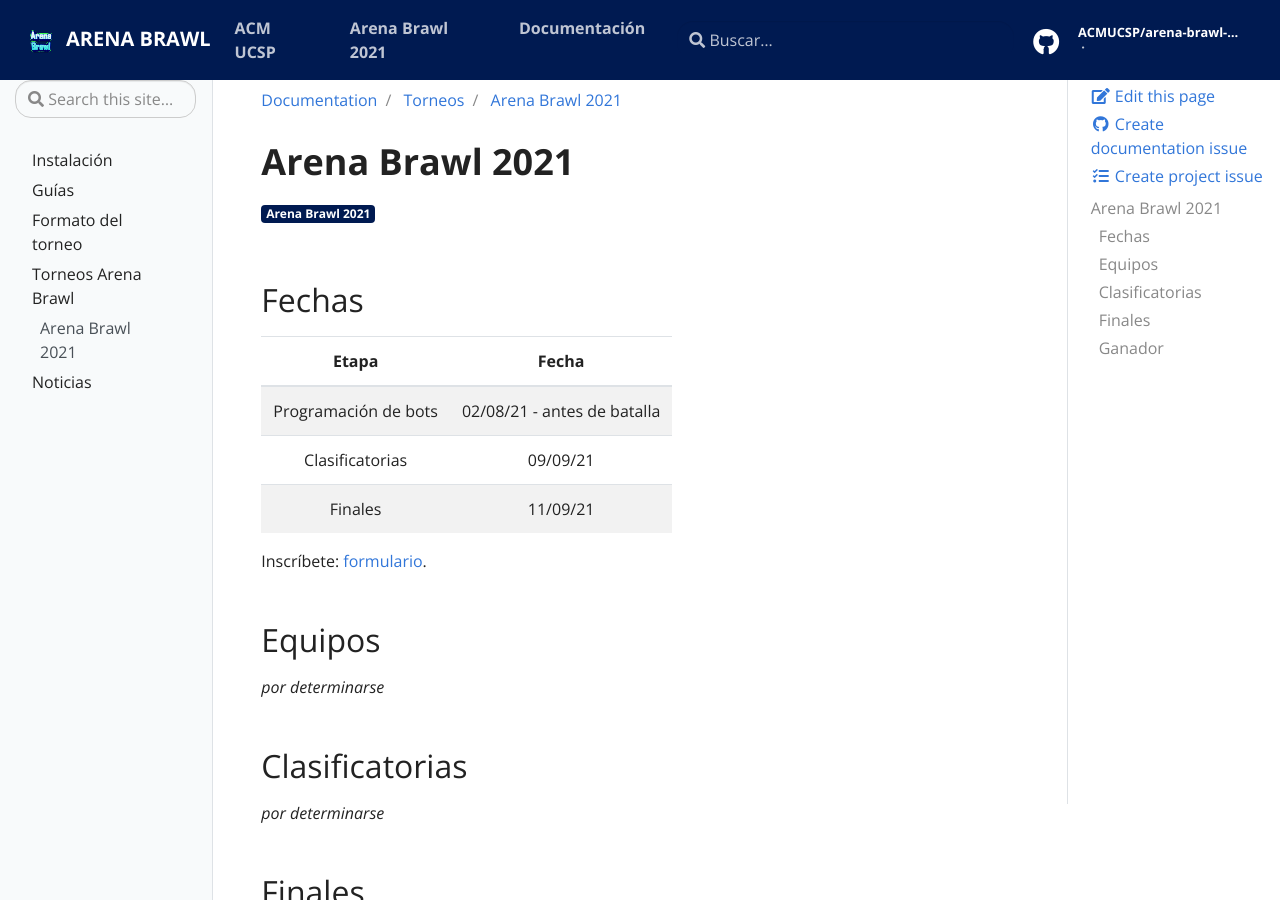
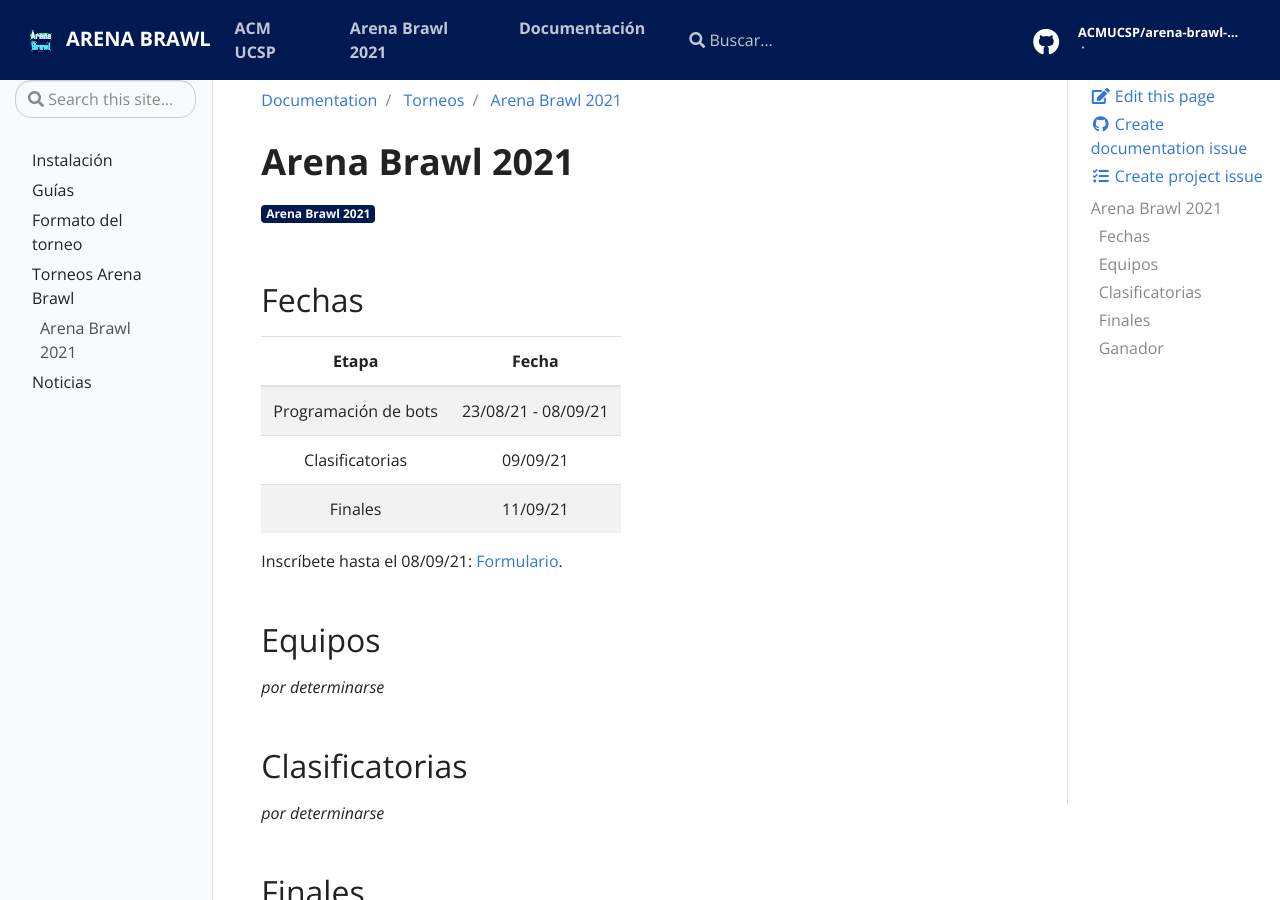
Before and after one commit to ACMUCSP/arena-brawl-wiki, a Jekyll site: the page built from _docs/torneos/ab21.md, in a window 1280 px wide and 900 px high. Built offline with Jekyll 4.4.1, drawn with Linux system fonts in a browser that asks for light colours.

Commit message:
Fix dates & writing mistakes

```diff
--- a/_data/navigation.yml
+++ b/_data/navigation.yml
@@ -1,6 +1,6 @@
 - title: ACM UCSP
-  url: "https://ucsp.acm.org/"
+  external_url: "https://ucsp.acm.org/"
 - title: Arena Brawl 2021
-  url: event
+  url: docs/torneos/ab21
 - title: Documentación
   url: docs
--- a/_docs/torneos/ab21.md
+++ b/_docs/torneos/ab21.md
@@ -10,11 +10,11 @@ tags:
 
 |            Etapa            |                  Fecha                   |
 |:---------------------------:|:----------------------------------------:|
-| Programación de bots        |        02/08/21 - antes de batalla       |
+| Programación de bots        |        23/08/21 - 08/09/21               |
 | Clasificatorias             |        09/09/21                          |
 | Finales                     |        11/09/21                          |
 
-Inscríbete: [formulario](https://forms.gle/nXnsiVSwrFgF3VQ77).
+Inscríbete hasta el 08/09/21: [Formulario](https://forms.gle/nXnsiVSwrFgF3VQ77).
 
 ## Equipos
 
--- a/_includes/footer.html
+++ b/_includes/footer.html
@@ -58,7 +58,7 @@
         <small class="text-white">© 2021 {{ site.author }} All Rights Reserved</small>
         {% if site.privacy %}<small class="ml-1"><a href="{{ site.privacy }}" target="_blank">Privacy
             Policy</a></small>{% endif %}
-        <p class="mt-2"><a href="/about/">About ACM UCSP</a></p>
+        <p class="mt-2"><a href="https://ucsp.acm.org/about/">About ACM UCSP</a></p>
       </div>
     </div>
   </div>
```
Also changed, not shown: _docs/guides/considerations.md (+2 -2 lines), _docs/installation/index.md (+2 -2 lines), pages/docs.md (+1 -1 lines).
